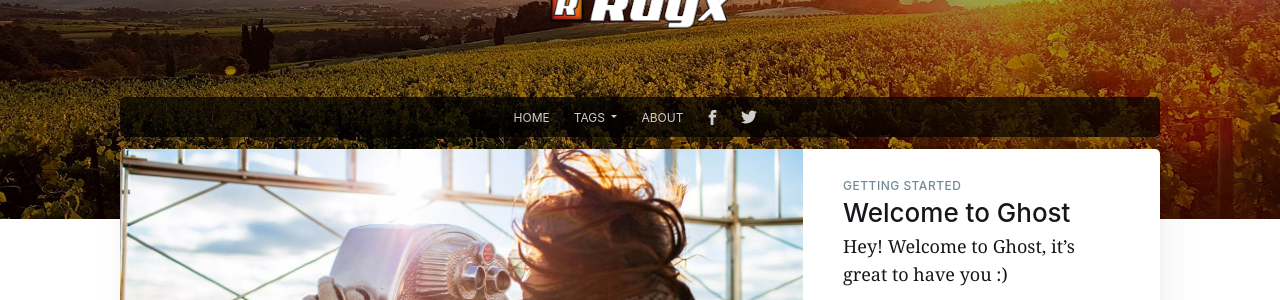
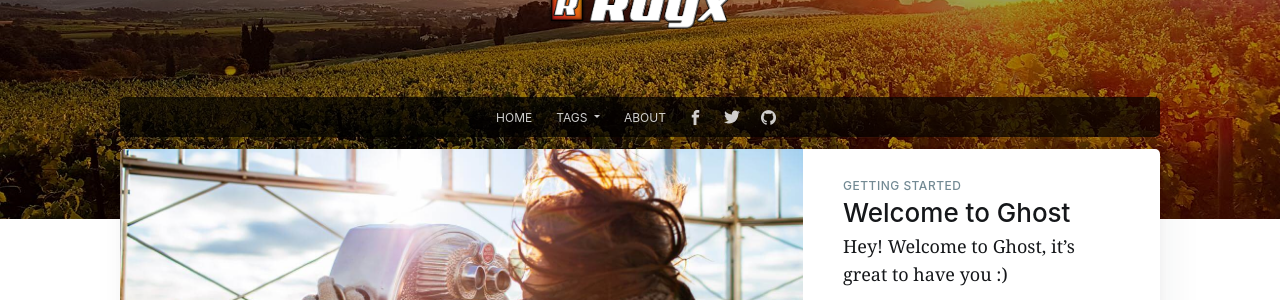
Before and after one commit to Rdyx/blog, a Jekyll site: the page built from index.html, in a window 1280 px wide. Shown: the part 159-459 px from the top of the page. Built offline with Jekyll 4.4.1, drawn with Linux system fonts in a browser that asks for light colours; nearby versions of some CDN libraries; the list of posts is cut into pages by our own code; comment, search, counter and statistics services are not loaded.

Commit message:
Fix author social links not clickable, add github urls

```diff
--- a/_config.yml
+++ b/_config.yml
@@ -24,6 +24,7 @@
 # by editing `_includes/subscribe-form.html`
 twitter: RdyxTV # replace by your username
 facebook: RdyxTV # replace by your username
+github: Rdyx # replace by your username
 
 # Disqus
 disqus: False
--- a/_data/authors.yml
+++ b/_data/authors.yml
@@ -6,5 +6,6 @@
   url: rdyx.github.io/blog
   bio: Another random player & coder
   picture: assets/images/rdyx-profil-pic.jpg
-  facebook: False #RdyxTV
+  facebook: RdyxTV
   twitter: RdyxTV
+  github: Rdyx
--- /dev/null
+++ b/_includes/github.html
@@ -0,0 +1 @@
+<img src="{{ site.baseurl }}/assets/images/github-logo.png" alt="github" style="max-height:1.5rem;"/>
--- a/_includes/navigation.html
+++ b/_includes/navigation.html
@@ -18,5 +18,8 @@
     {% if site.twitter %}
       <a class="social-link social-link-tw" href="https://twitter.com/{{ site.twitter }}" target="_blank" rel="noopener">{% include twitter.html %}</a>
     {% endif %}
+    {% if site.github %}
+      <a class="social-link" href="https://github.com/{{ site.github }}" target="_blank" rel="noopener">{% include github.html %}</a>
+    {% endif %}
   </div>
 </ul>
--- a/_layouts/author.html
+++ b/_layouts/author.html
@@ -21,7 +21,7 @@
                 {% if author[1].picture %}
                     <img class="author-profile-image" src="{{ site.baseurl }}{{ author[1].picture }}" alt="{{ page.author }}" style="box-shadow: 0 0 0 6px hsla(0,0%,0%,.7);"/>
                 {% endif %}
-                <div style="background-color: rgba(0,0,0,0.7);border-radius: 5px; padding: 1rem 3rem 0;">
+                <div style="background-color: rgba(0,0,0,0.7);border-radius: 5px;padding: 1rem 3rem 0;display: flex;flex-direction: column;">
                     <h1 class="site-title">{{ author[1].name }}</h1>
                     {% if author[1].bio %}
                         <h2 class="author-bio">{{ author[1].bio }}</h2>
@@ -41,6 +41,9 @@
                         {% endif %}
                         {% if author[1].facebook %}
                             <a class="social-link social-link-fb" href="https://facebook.com/{{ author[1].facebook }}" target="_blank" rel="noopener">{% include facebook.html %}</a>
+                        {% endif %}
+                        {% if author[1].github %}
+                            <a class="social-link" href="https://github.com/{{ author[1].github }}" target="_blank" rel="noopener">{% include github.html %}</a>
                         {% endif %}
                         <a class="social-link social-link-rss" href="https://feedly.com/i/subscription/feed/{{ site.url }}{{ site.baseurl }}author/{{ page.author }}/feed.xml" target="_blank" rel="noopener">{% include rss.html %}</a>
                     </div>
```
Also changed, not shown: assets/images/github-logo.png (added).
